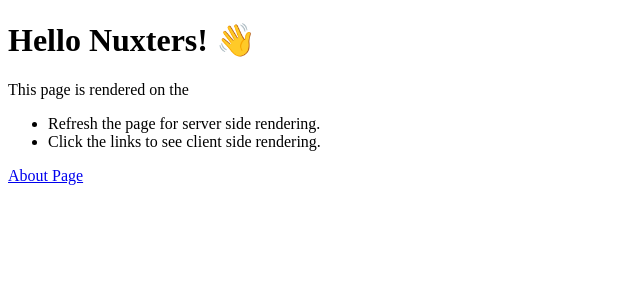
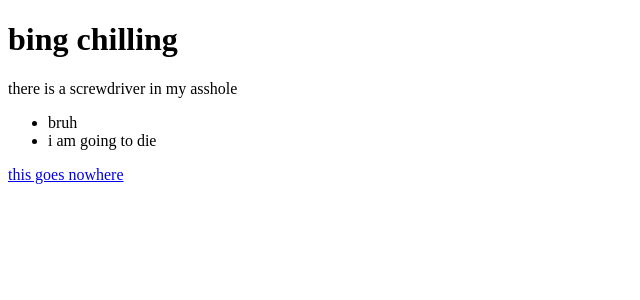
Before and after one commit to Andi2211e/ebicwebsite, a Nuxt app: page / in a window 1280 px wide. Shown: the top 300 px of the page, without its empty margins (0-640 px from the left). Built offline with nearby package versions, Linux system fonts and the light colour scheme.

Commit message:
Update index.vue

```diff
--- a/pages/index.vue
+++ b/pages/index.vue
@@ -1,19 +1,19 @@
 <template>
   <div>
-    <h1>Hello Nuxters! 👋</h1>
+    <h1>bing chilling</h1>
     <p>
-      This page is rendered on the <strong>{{ rendering }}</strong>
+      there is a screwdriver in my asshole <strong>{{ rendering }}</strong>
     </p>
     <p v-if="rendering === 'server'">
-      First load or hard refresh is done on server side.
+      please send help
     </p>
     <p v-if="rendering === 'client'">Navigation is done on client side.</p>
     <ul>
-      <li>Refresh the page for server side rendering.</li>
-      <li>Click the links to see client side rendering.</li>
+      <li>bruh</li>
+      <li>i am going to die</li>
     </ul>
 
-    <NuxtLink to="/about">About Page</NuxtLink>
+    <NuxtLink to="/about">this goes nowhere</NuxtLink>
   </div>
 </template>
 <script>
```
